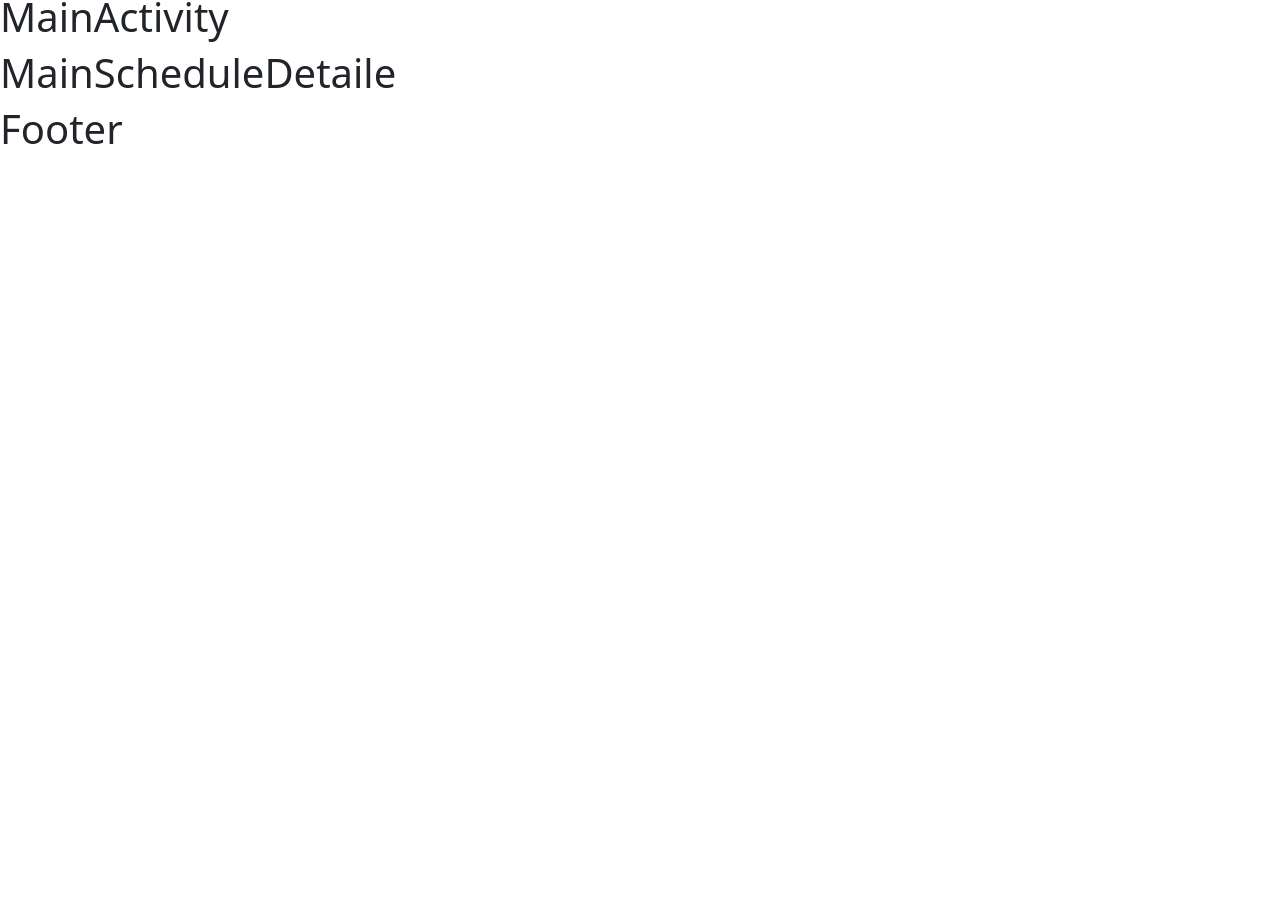
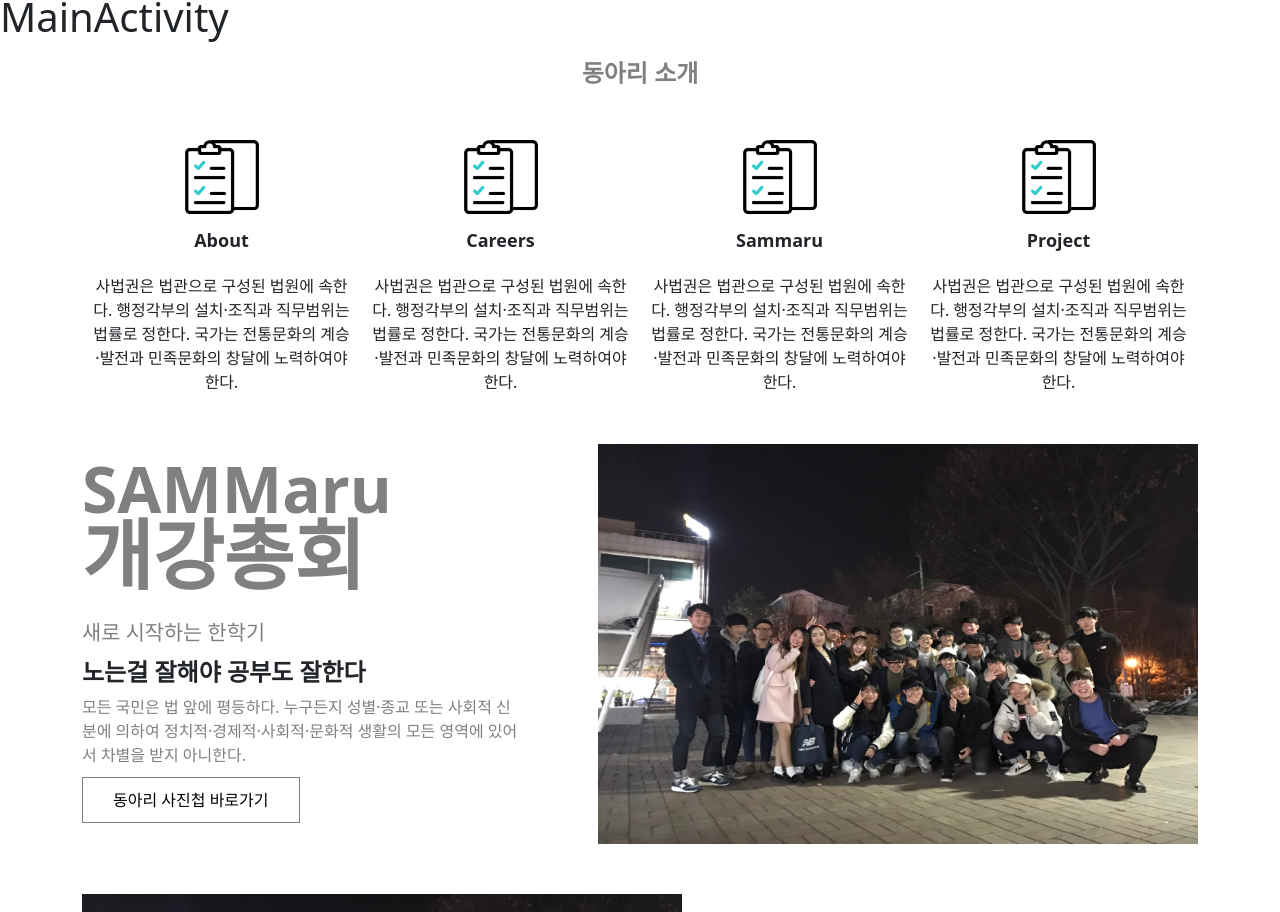
Before and after one commit to SAMMaru5/SAMMaruClient, a React (Create React App) app: page / in a window 1280 px wide. Shown: the part 175-1087 px from the top of the page. Before the commit the page ends 800 px from the top, so only its background shows below. Built offline with nearby package versions, Linux system fonts and the light colour scheme.

Commit message:
add: main page components

```diff
--- a/src/pages/main/MainPage.js
+++ b/src/pages/main/MainPage.js
@@ -5,17 +5,19 @@ import MainScheduleDetaile from './MainScheduleDetaile'
 import Footer from '../../components/Footer'
 import Navigation from '../../components/Navigation'
 
+import "./clubIntroduction.scss";
+import "./clubActivities.scss";
+
 function MainPage() {
-
     return(
         <div className='MainPage'>
             <Navigation />
             <MainBoard />
             <MainSchedule />
             <MainActivity />
-
-            {/* 동아리 소개 */}
-            {/* 개강총회, 소규모프젝 */}
+            { clubIntroduction() }
+        {clubActivity_01()}
+        {clubActivity_02()}
             <MainScheduleDetaile />
 
             {/* 동아리 수상실적 */}
@@ -24,4 +26,84 @@ function MainPage() {
     )
 }
 
+
+function clubIntroduction() {
+  return (
+    <div className="container">
+      <div className="Introduction">
+        <div className="title">동아리 소개</div>
+        <div className="clubIntros">
+          <div className="About">
+            <img src="free-animated-icon-checklist-6416398.gif" alt="아이콘1"></img>
+            <div className="label">About</div>
+            <div className="details">사법권은 법관으로 구성된 법원에 속한다. 행정각부의 설치·조직과 직무범위는 법률로 정한다. 국가는 전통문화의 계승·발전과 민족문화의 창달에 노력하여야 한다.</div>
+          </div>
+          <div className="Careers">
+            <img src="free-animated-icon-checklist-6416398.gif" alt="아이콘1"></img>
+            <div className="label">Careers</div>
+            <div className="details">사법권은 법관으로 구성된 법원에 속한다. 행정각부의 설치·조직과 직무범위는 법률로 정한다. 국가는 전통문화의 계승·발전과 민족문화의 창달에 노력하여야 한다.</div>
+
+          </div>
+          <div className="Sammaru">
+            <img src="free-animated-icon-checklist-6416398.gif" alt="아이콘1"></img>
+            <div className="label">Sammaru</div>
+            <div className="details">사법권은 법관으로 구성된 법원에 속한다. 행정각부의 설치·조직과 직무범위는 법률로 정한다. 국가는 전통문화의 계승·발전과 민족문화의 창달에 노력하여야 한다.</div>
+
+          </div>
+          <div className="Project">
+            <img src="free-animated-icon-checklist-6416398.gif" alt="아이콘1"></img>
+            <div className="label">Project</div>
+            <div className="details">사법권은 법관으로 구성된 법원에 속한다. 행정각부의 설치·조직과 직무범위는 법률로 정한다. 국가는 전통문화의 계승·발전과 민족문화의 창달에 노력하여야 한다.</div>
+
+          </div>
+        </div>
+      </div>
+    </div>
+  );
+}
+
+function clubActivity_01() {
+  return (
+    <div className="container">
+      <div className="Activities">
+        <div className="contentsLeft">
+          <div className="title">
+            <span className="small-title">SAMMaru</span> <br/>
+            <span className="big-title">개강총회</span></div>
+          <div className="shortSum">새로 시작하는 한학기</div>
+          <div className="subtitle">노는걸 잘해야 공부도 잘한다</div>
+          <div className="detail">모든 국민은 법 앞에 평등하다. 누구든지 성별·종교 또는 사회적 신분에 의하여 정치적·경제적·사회적·문화적 생활의 모든 영역에 있어서 차별을 받지 아니한다.</div>
+          <div className="button"><button><a href="#">동아리 사진첩 바로가기</a></button></div>
+        </div>
+        <div className="image">
+          <img src="KakaoTalk_Moim_3j5Aj3GPJCSf5xatggd2eVZXl3R62m.jpg" alt="사진"></img>
+        </div>
+     </div>
+    </div>
+  );
+}
+
+
+  function clubActivity_02() {
+    return (
+      <div className="container">
+        <div className="Activities">
+          <div className="image">
+            <img src="KakaoTalk_Moim_3j5Aj3GPJCSf5xatggd2eVZXl3R62m.jpg" alt="사진"></img>
+          </div>
+          <div className="contentsRight">
+            <div className="title">
+              <span className="small-title">SAMMaru</span> <br />
+              <span className="big-title">개강총회</span></div>
+            <div className="shortSum">새로 시작하는 한학기</div>
+            <div className="subtitle">노는걸 잘해야 공부도 잘한다</div>
+            <div className="detail">모든 국민은 법 앞에 평등하다. 누구든지 성별·종교 또는 사회적 신분에 의하여 정치적·경제적·사회적·문화적 생활의 모든 영역에 있어서 차별을 받지 아니한다.</div>
+            <div className="button"><button><a href="#">동아리 사진첩 바로가기</a></button></div>
+          </div>
+
+        </div>
+      </div>
+    );
+}
+
 export default MainPage;
--- /dev/null
+++ b/src/pages/main/clubActivities.scss
@@ -0,0 +1,71 @@
+.Activities {
+    margin-top: 50px;
+    margin-bottom: 50px;
+    display: flex;
+    flex-direction: row;
+    .image {
+        img {
+            width: 600px;
+            height: 400px;
+        }
+    }
+}
+
+.title {
+    font-weight: bold;
+    line-height: 48px;
+    color: gray;
+
+    .small-title {
+        font-size: 4em;
+    }
+    .big-title {
+        font-size: 4.8em;
+    }
+}
+
+.contentsLeft {
+    display: flex;
+    flex-direction: column;
+    justify-content: center;
+    align-items: flex-start;
+}
+
+.contentsRight {
+    display: flex;
+    flex-direction: column;
+    justify-content: center;
+    align-items: flex-end;
+    .detail{
+      text-align: end;
+    }
+}
+
+.shortSum {
+    color: gray;
+    margin-top: 15px;
+    font-size: 1.3em;
+}
+.subtitle {
+    padding: 5px 0;
+    font-size: 1.5em;
+    font-weight: bold;
+}
+.detail {
+    color: gray;
+    margin-bottom: 10px;
+    width: 85%;
+}
+
+.button {
+    button {
+        border: 1px solid gray;
+        background-color: white;
+        padding: 10px 30px;
+    }
+
+    a {
+        text-decoration: none;
+        color: black;
+    }
+}
--- /dev/null
+++ b/src/pages/main/clubIntroduction.scss
@@ -0,0 +1,61 @@
+.Introduction{
+  display: flex;
+  align-items: center;
+  flex-direction: column;
+
+  .title{
+    font-size: 24px;
+    font-weight: bolder;
+    margin-bottom: 30px;
+  }
+}
+
+.clubIntros{
+  display: flex;
+  flex-direction: row;
+
+  // about css
+  .About{
+  display: flex;
+  align-items: center;
+  flex-direction: column;
+  margin: 0px 10px 0px 10px;
+  }
+
+
+  .Careers{
+  display: flex;
+  align-items: center;
+  flex-direction: column;
+    margin: 0px 10px 0px 10px;
+  }
+
+
+  .Sammaru{
+  display: flex;
+  align-items: center;
+  flex-direction: column;
+    margin: 0px 10px 0px 10px;
+  }
+
+  .Project{
+  display: flex;
+  align-items: center;
+  flex-direction: column;
+    margin: 0px 10px 0px 10px;
+  }
+}
+
+.label{
+font-size: 18px;
+font-weight: bolder;
+margin-bottom: 20px;
+}
+
+img {
+  width: 100px;
+  height: 100px;
+}
+.details{
+  text-align: center;
+}
```
Also changed, not shown: public/KakaoTalk_Moim_3j5Aj3GPJCSf5xatggd2eVZXl3R62m.jpg (added), public/free-animated-icon-checklist-6416398.gif (added).
